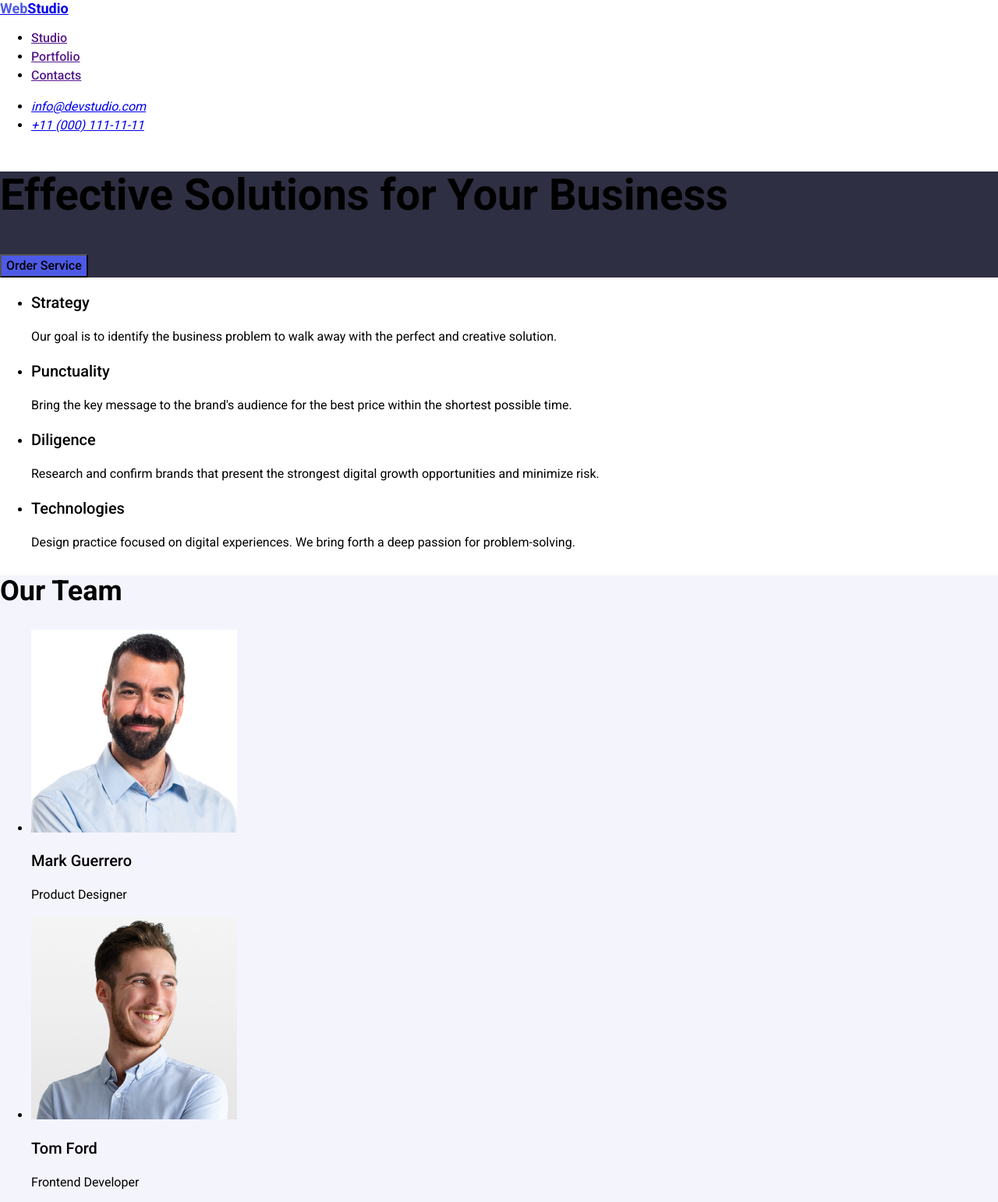
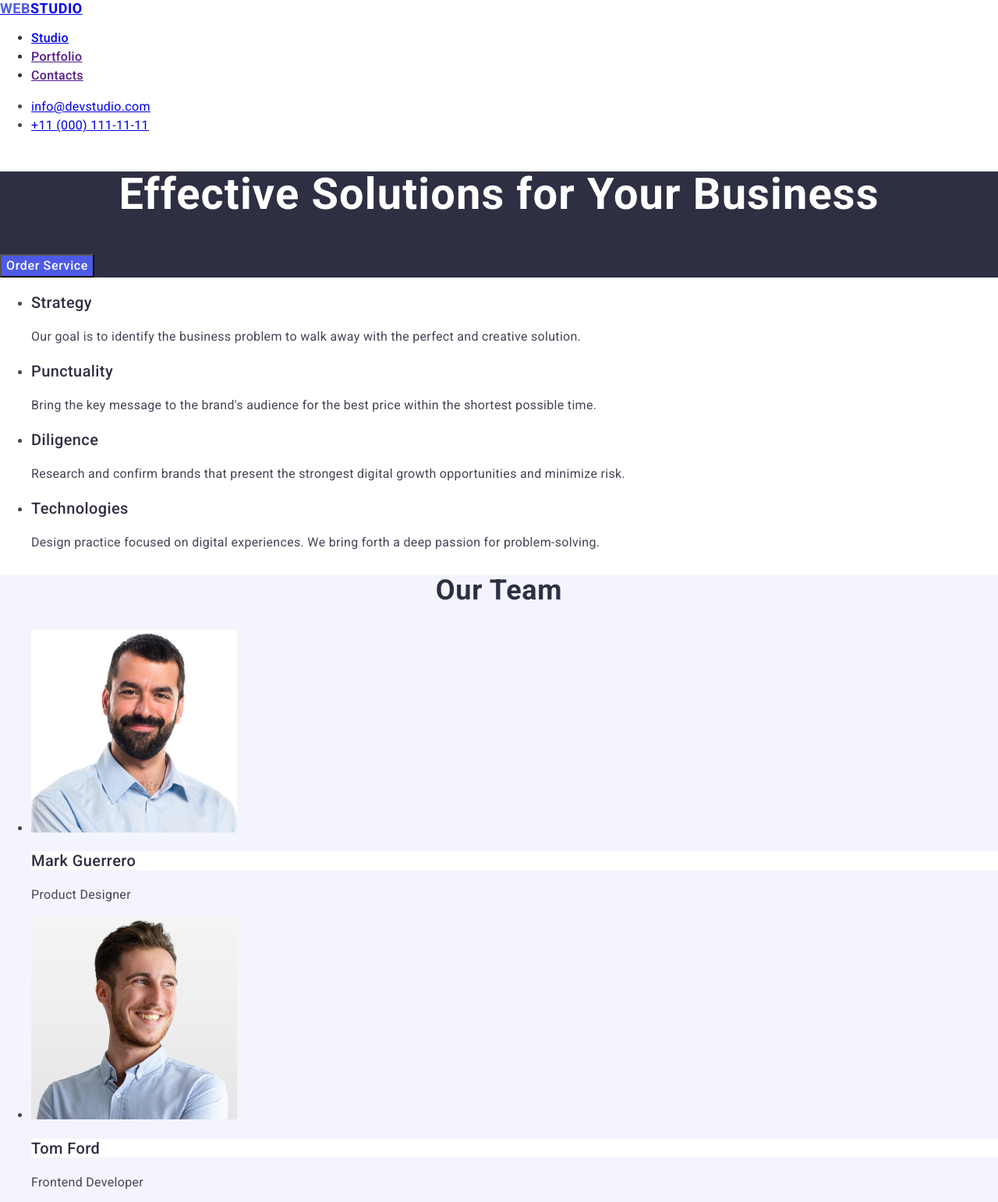
Before and after one commit to dima50066/goit-markup-hw-02, a plain HTML site: page index.html in a window 1280 px wide. Shown: the top 1542 px of the page at 78% size. Drawn offline with nearby package versions, Linux system fonts and the light colour scheme.

Commit message:
fix css1

```diff
--- a/css/styles.css
+++ b/css/styles.css
@@ -1,6 +1,7 @@
 body {
-  font-family: "Roboto", Raleway;
+  font-family: "Roboto", sans-serif;
   background: #fff;
+  color: #434455;
 }
 
 /* header */
@@ -8,7 +9,9 @@ body {
 .logo {
   font-size: 18px;
   font-weight: 700;
-  line-height: 21px;
+  line-height: 1.17;
+  letter-spacing: 0.03em;
+  text-transform: uppercase;
 }
 
 .menu-web {
@@ -19,12 +22,20 @@ body {
   font-size: 16px;
   font-weight: 500;
   line-height: 24px;
+  letter-spacing: 0.02em;
+  color: #2e2f42;
 }
 
 address {
+}
+
+.adress1 {
   font-size: 16px;
   font-weight: 400px;
   line-height: 24px;
+  font-style: normal;
+  letter-spacing: 0.02em;
+  color: #434455;
 }
 
 /* main */
@@ -35,7 +46,10 @@ address {
 .main-title {
   font-size: 56px;
   font-weight: 700;
-  line-height: 60px;
+  line-height: 1.07;
+  text-align: center;
+  letter-spacing: 0.02em;
+  color: #ffffffff;
 }
 
 .main-button {
@@ -44,6 +58,8 @@ address {
   font-size: 16px;
   font-weight: 500;
   line-height: 24px;
+  letter-spacing: 0.04em;
+  color: #ffffff;
 }
 
 /* advantages */
@@ -54,11 +70,15 @@ address {
   font-size: 20px;
   font-weight: 500;
   line-height: 24px;
+  letter-spacing: 0.02em;
+  color: #2e2f42;
 }
 .advantages-main {
   font-size: 16px;
   font-weight: 400;
   line-height: 24px;
+  letter-spacing: 0.02em;
+  color: #434455;
 }
 
 /* team */
@@ -69,19 +89,28 @@ address {
 .team-title {
   font-size: 36px;
   font-weight: 700;
-  line-height: 40px;
+  line-height: 1.11;
+  text-align: center;
+  letter-spacing: 0.02em;
+  text-transform: capitalize;
+  color: #2e2f42;
 }
 
 .team-name {
   font-size: 20px;
   font-weight: 500;
   line-height: 24px;
+  background-color: #ffffff;
+  letter-spacing: 0.02em;
+  color: #2e2f42;
 }
 
 .team-position {
   font-size: 16px;
   font-weight: 400;
   line-height: 24px;
+  letter-spacing: 0.02em;
+  color: #434455;
 }
 
 /* portfolio */
@@ -91,18 +120,26 @@ address {
 .portfolio-title {
   font-size: 36px;
   font-weight: 700;
-  line-height: 40px;
+  line-height: 1.11;
+  text-align: center;
+  letter-spacing: 0.02em;
+  text-transform: capitalize;
+  color: #2e2f42;
 }
 
 .portfolio-name {
   font-size: 20px;
   font-weight: 500;
   line-height: 24px;
+  letter-spacing: 0.02em;
+  color: #2e2f42;
 }
 .portfolio-class {
   font-size: 16px;
   font-weight: 400;
   line-height: 24px;
+  letter-spacing: 0.02em;
+  color: #434455;
 }
 
 /* footer */
--- a/index.html
+++ b/index.html
@@ -24,12 +24,12 @@
 
             <a class="logo" href="./index.html"><span class="menu-web">Web</span>Studio</a>
             <ul class="nav-menu">
-                <li><a href="">Studio</a></li>
+                <li><a href="./index.html">Studio</a></li>
                 <li><a href="">Portfolio</a></li>
                 <li><a href="">Contacts</a></li>
             </ul>
         </nav>
-        <address>
+        <address class="adress1">
             <ul>
                 <li><a href="mailto:info@devstudio.com">info@devstudio.com</a></li>
                 <li><a href="tel:+110001111111">+11 (000) 111-11-11</a></li>
@@ -124,27 +124,27 @@
                 <li>
                     <img width="360" src="./images/portfolio/2.jpg" alt="Cashless Payment">
                     <h3 class="portfolio-name">Cashless Payment</h3>
-                    <p>Marketing</p>
+                    <p class="portfolio-class">Marketing</p>
                 </li>
                 <li>
                     <img width="360" src="./images/portfolio/3.jpg" alt="Meditation App">
                     <h3 class="portfolio-name">Meditation App</h3>
-                    <p>App</p>
+                    <p class="portfolio-class">App</p>
                 </li>
                 <li>
                     <img width="360" src="./images/portfolio/4.jpg" alt="Taxi Service">
                     <h3 class="portfolio-name">Taxi Service</h3>
-                    <p>Marketing</p>
+                    <p class="portfolio-class">Marketing</p>
                 </li>
                 <li>
                     <img width="360" src="./images/portfolio/5.jpg" alt="Screen Illustrations">
                     <h3 class="portfolio-name">Screen Illustrations</h3>
-                    <p>Design</p>
+                    <p class="portfolio-class">Design</p>
                 </li>
                 <li>
                     <img width="360" src="./images/portfolio/6.jpg" alt="Online Courses">
                     <h3>Online Courses</h3>
-                    <p>Marketing</p>
+                    <p class="portfolio-class">Marketing</p>
                 </li>
             </ul>
         </section>
```
